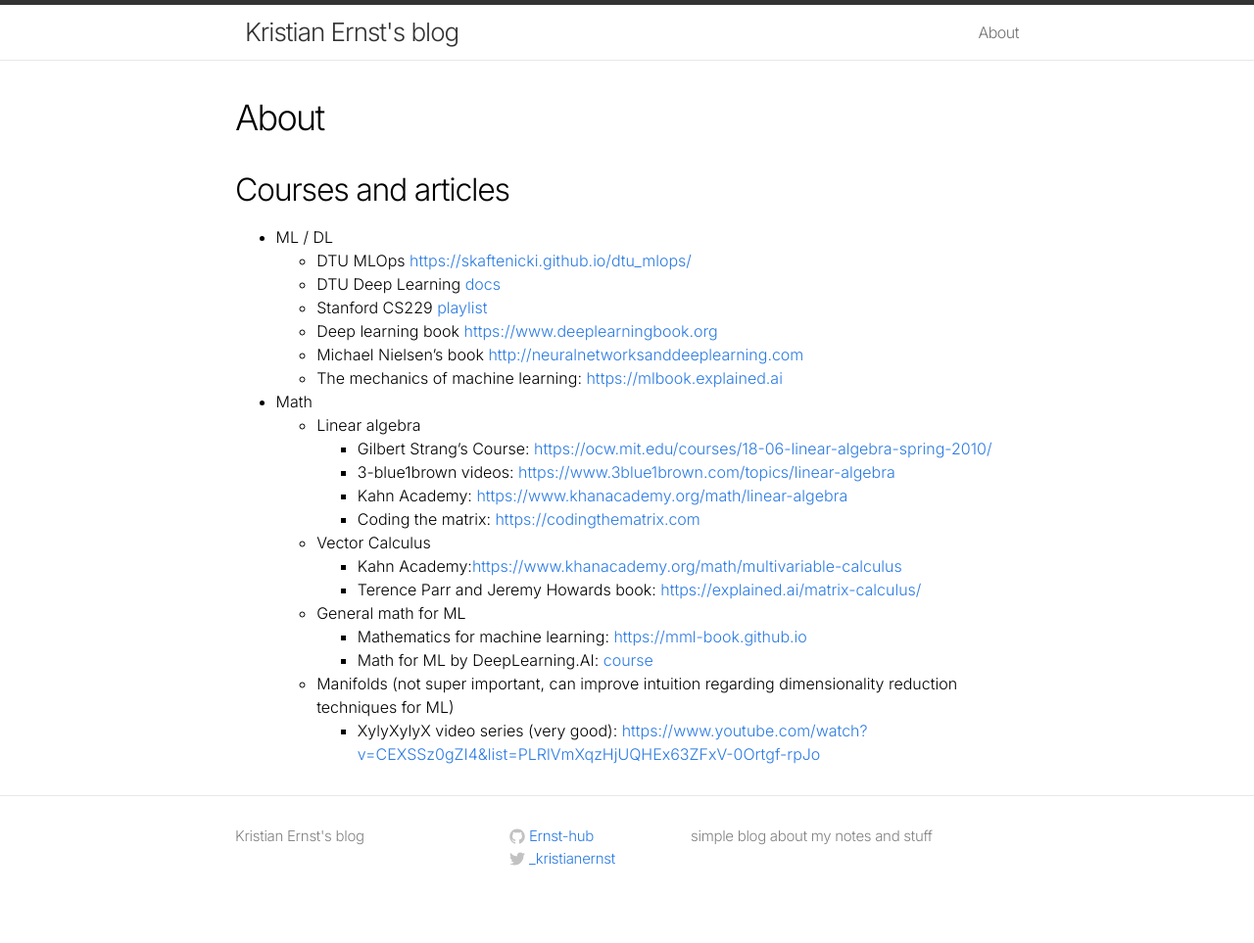
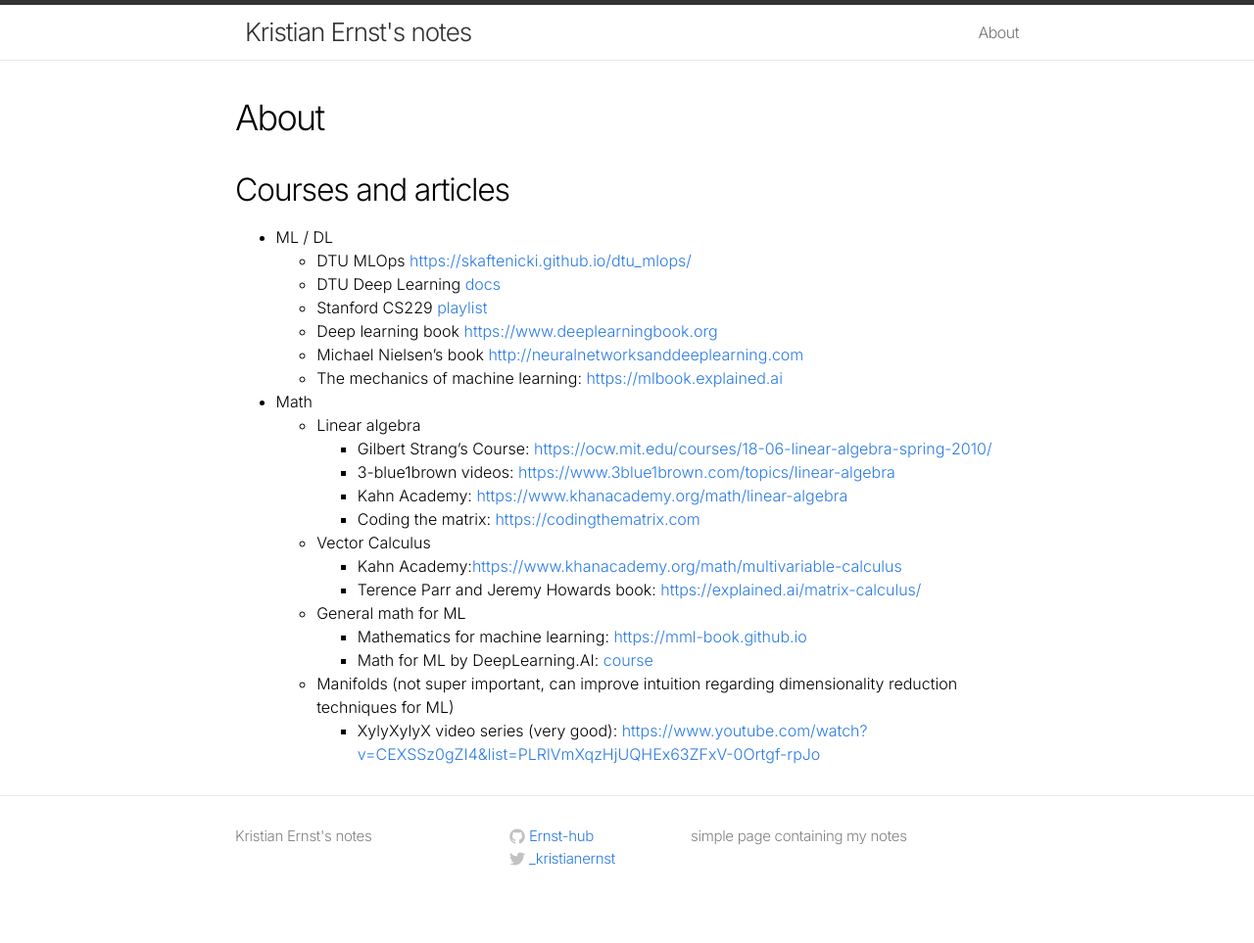
Before and after one commit to kristianernst/kristianernst.github.io, a Jekyll site: the page built from about.md, in a window 1280 px wide. Shown: the whole page at 98% size. Built offline with Jekyll 4.4.1, drawn with Linux system fonts in a browser that asks for light colours.

```diff
--- a/_config.yml
+++ b/_config.yml
@@ -1,7 +1,7 @@
 # Site settings
-title: Kristian Ernst's blog
+title: Kristian Ernst's notes
 email: kristian.ernst@yahoo.com
-description: "simple blog about my notes and stuff"
+description: "simple page containing my notes"
 baseurl: ""
 url: "http://ernst-hub.github.io"
 twitter_username: _kristianernst
```
